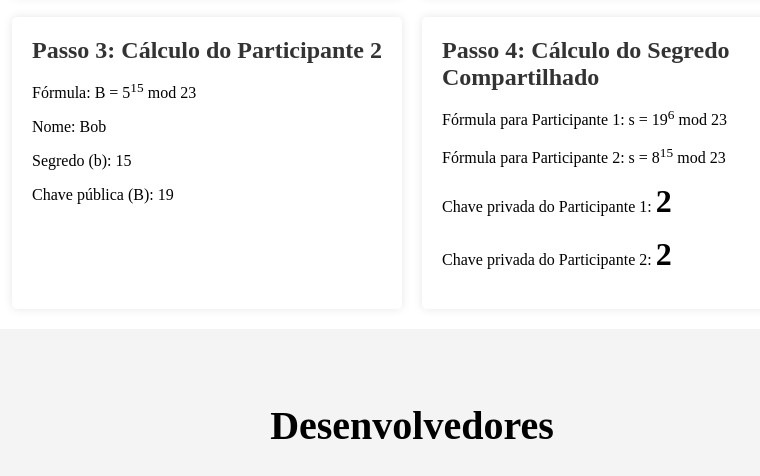
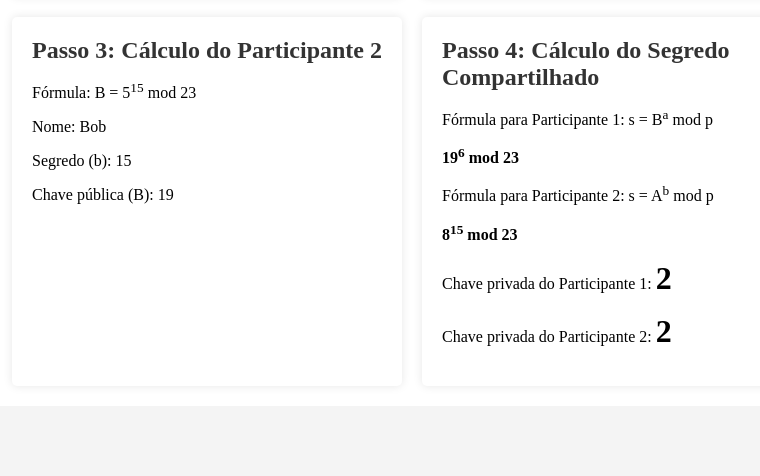
Before and after one commit to VitorSVNascimento/TSI-Diff-Hellman-didatico, a plain HTML site: page index.html in a window 1280 px wide. Shown: the part 3321-3797 px from the top of the page, without its empty margins (228-988 px from the left). Drawn offline with Linux system fonts and the light colour scheme.

Commit message:
adicionando a fórmula bruta

```diff
--- a/index.html
+++ b/index.html
@@ -170,7 +170,9 @@
             <div class="step" id="step4">
                 <h2>Passo 4: Cálculo do Segredo Compartilhado</h2>
                 <p id="step4-formula1">Fórmula para Participante 1: s = B<sup>a</sup> mod p</p>
+                <span id="calc-p1"></span>
                 <p id="step4-formula2">Fórmula para Participante 2: s = A<sup>b</sup> mod p</p>
+                <span id="calc-p2"></span>
                 <p>Chave privada do Participante 1: <span class="private-key-result" id="step4-participant1-shared"></span></p>
                 <p>Chave privada do Participante 2: <span class="private-key-result" id="step4-participant2-shared"></span></p>
             </div>
--- a/script.js
+++ b/script.js
@@ -70,8 +70,8 @@ function isPrime(num) {
     const participant2SharedSecret = modPow(A, b, p)
     document.getElementById("step4-participant1-shared").textContent = participant1SharedSecret
     document.getElementById("step4-participant2-shared").textContent = participant2SharedSecret
-    document.getElementById("step4-formula1").innerHTML = `Fórmula para Participante 1: s = ${B}<sup>${a}</sup> mod ${p}`;
-    document.getElementById("step4-formula2").innerHTML = `Fórmula para Participante 2: s = ${A}<sup>${b}</sup> mod ${p}`;
+    document.getElementById("calc-p1").innerHTML = `${B}<sup>${a}</sup> mod ${p}`;
+    document.getElementById("calc-p2").innerHTML = `${A}<sup>${b}</sup> mod ${p}`;
   }
 
   window.addEventListener('scroll', function() {
--- a/styles.css
+++ b/styles.css
@@ -11,6 +11,11 @@
   --light-gray: #e1e1e1;
   --dark-gray: #333;
   --title-color: #000000;
+}
+
+#calc-p1,#calc-p2{
+
+  font-weight: bold;
 }
 
 /* Header section */
```
